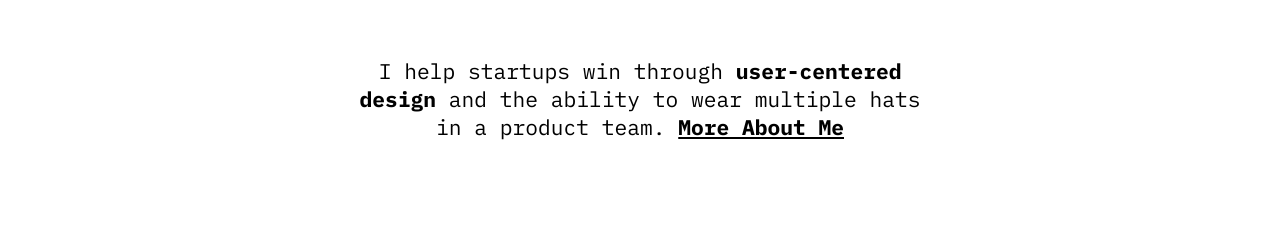
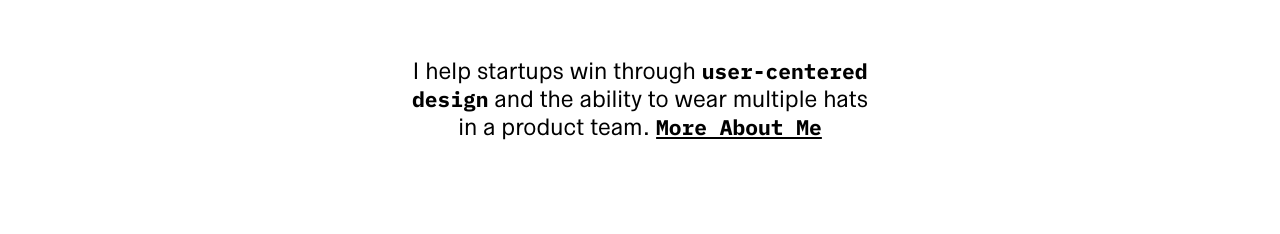
Before and after one commit to MichaelArriaga/Portfolio, a Gatsby site: page / in a window 1280 px wide. Shown: the part 263-497 px from the top of the page. Built offline with nearby package versions, Linux system fonts and the light colour scheme; Gatsby itself is replaced by a stand-in of ours.

Commit message:
Change hero description font-face

```diff
--- a/src/pages/index-css.module.css
+++ b/src/pages/index-css.module.css
@@ -38,9 +38,9 @@ font-family: var(--secondary-type-emphasis);
   height: auto;
   display: block;
   margin: auto;
-  font-family: var(--secondary-type-copy);
+  font-family: var(--primary-type-copy);
   font-size: 21.26px;
-  width: 599px;
+  width: 474px;
   margin-bottom: 105px;
   text-align: center;
 }
```
